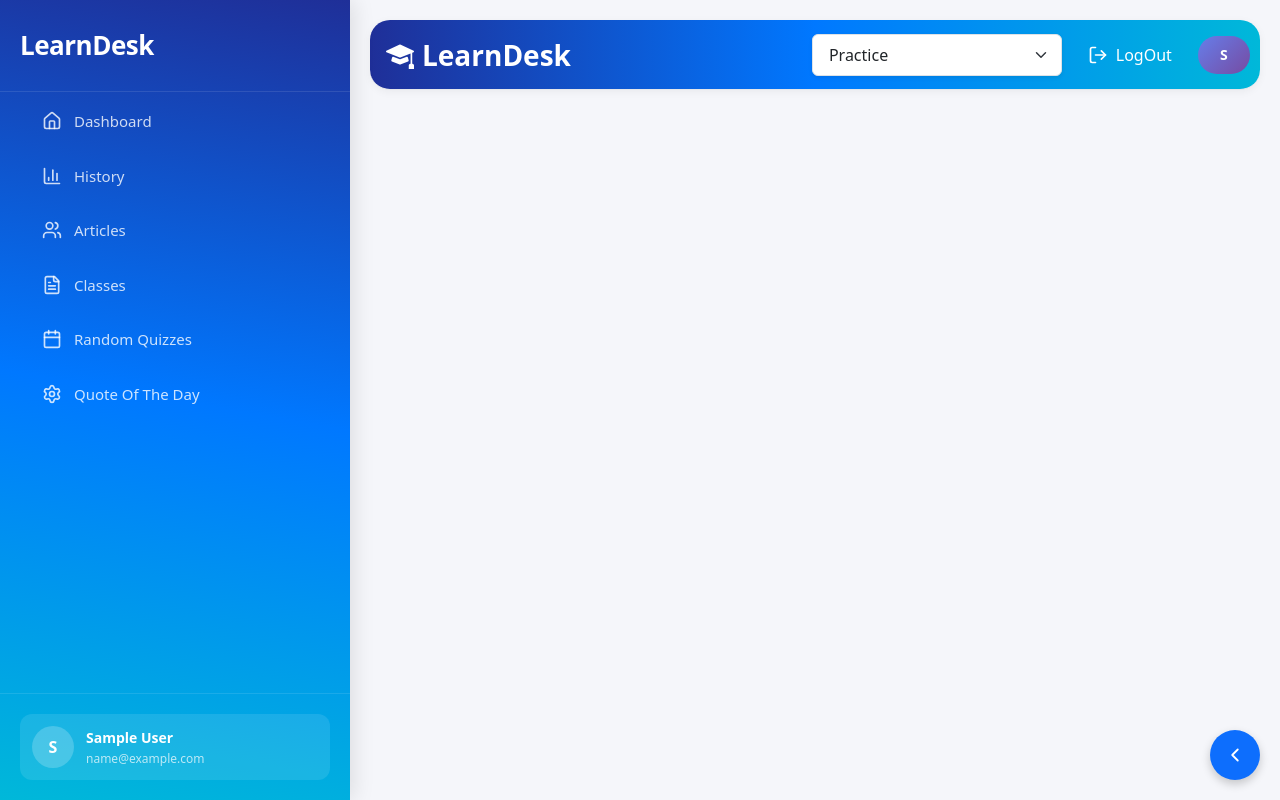
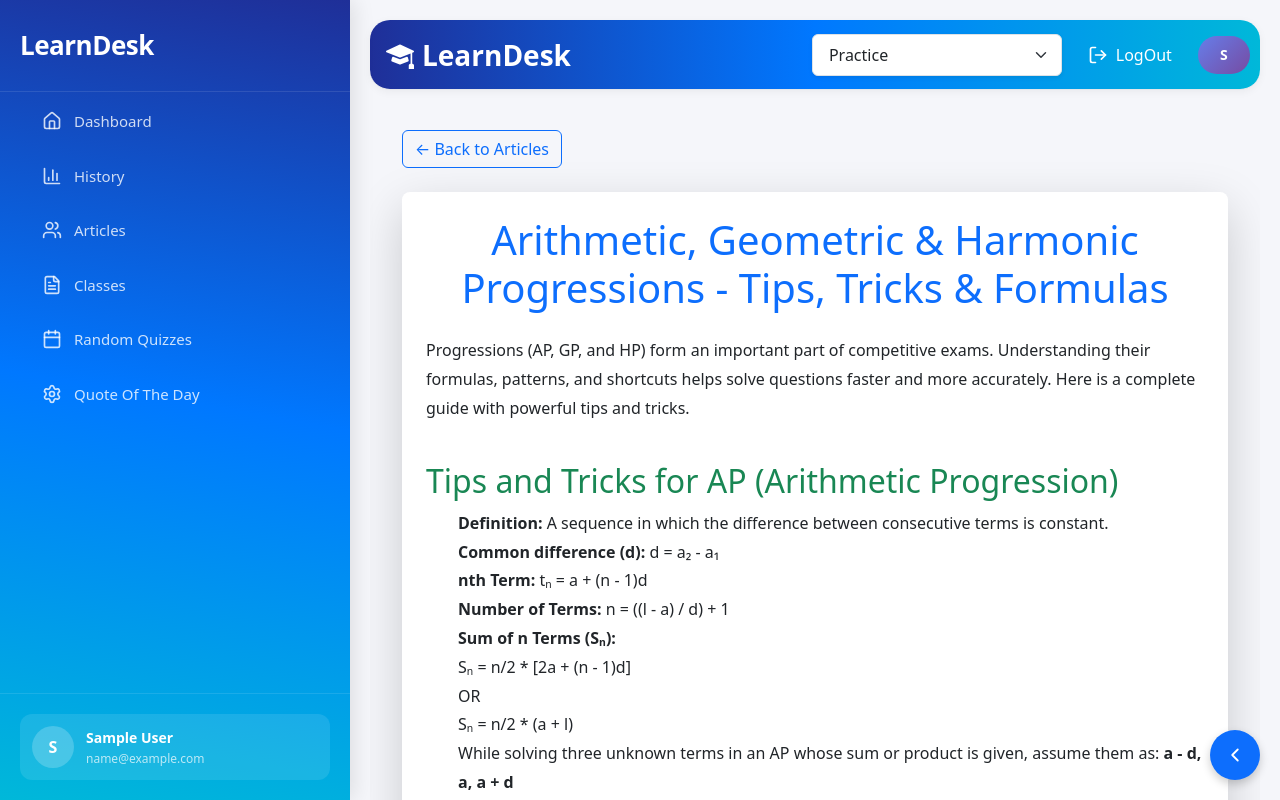
Before and after one commit to AjayJoshi99/LearnDesk, a React (Create React App) app in the folder learndesk/: page /user/articles/math-progressions in a window 1280 px wide. Built offline with nearby package versions, Linux system fonts and the light colour scheme; sample sign-in values are in the browser's storage.

Commit message:
Created article on AP-GP

```diff
--- a/learndesk/src/componets/Articles.js
+++ b/learndesk/src/componets/Articles.js
@@ -22,6 +22,7 @@ const Articles = () => {
     { id: 14, name: "Calendar Tricks", path: "/user/articles/calendar-tricks" },
     { id: 15, name: "Problems on Trains", path: "/user/articles/problems-on-trains" },
     { id: 16, name: "Seating Arrangements", path: "/user/articles/seating-arrangements" },
+    { id: 17, name: "Arithmetic, Geometric & Harmonic Progressions", path: "/user/articles/math-progressions" },
   ];
 
   return (
--- /dev/null
+++ b/learndesk/src/componets/Articless/MathProgressionsArticle.js
@@ -0,0 +1,139 @@
+import React from "react";
+import { useNavigate } from "react-router-dom";
+import "bootstrap/dist/css/bootstrap.min.css";
+
+const MathProgressionsArticle = () => {
+  const navigate = useNavigate();
+
+  return (
+    <div className="container" style={{ lineHeight: "1.8" }}>
+      <button
+        className="btn btn-outline-primary mb-4"
+        onClick={() => navigate("/user/articles")}
+      >
+        ← Back to Articles
+      </button>
+
+      <div className="card shadow-lg border-0 p-4 rounded-3">
+        <h1 className="text-center text-primary mb-4">
+          Arithmetic, Geometric & Harmonic Progressions - Tips, Tricks & Formulas
+        </h1>
+
+        <p>
+          Progressions (AP, GP, and HP) form an important part of competitive exams.
+          Understanding their formulas, patterns, and shortcuts helps solve questions faster
+          and more accurately. Here is a complete guide with powerful tips and tricks.
+        </p>
+
+        <h2 className="text-success mt-4">Tips and Tricks for AP (Arithmetic Progression)</h2>
+
+        <ul>
+          <li>
+            <b>Definition:</b> A sequence in which the difference between consecutive terms is constant.
+          </li>
+          <li>
+            <b>Common difference (d):</b> d = a₂ - a₁
+          </li>
+          <li>
+            <b>nth Term:</b> tₙ = a + (n - 1)d
+          </li>
+          <li>
+            <b>Number of Terms:</b> n = ((l - a) / d) + 1
+          </li>
+          <li>
+            <b>Sum of n Terms (Sₙ):</b>
+            <br />Sₙ = n/2 * [2a + (n - 1)d]
+            <br />OR
+            <br />Sₙ = n/2 * (a + l)
+          </li>
+          <li>
+            While solving three unknown terms in an AP whose sum or product is given, assume them as:
+            <b> a - d, a, a + d </b>
+          </li>
+          <li>
+            For four unknown terms in AP whose sum or product is given, assume:
+            <b> a - 3d, a - d, a + d, a + 3d </b>
+          </li>
+          <li>
+            If the problem says numbers are in AP, convert conditions into equations using the nth term formula.
+          </li>
+        </ul>
+
+        <h2 className="text-success mt-4">Tips and Tricks for GP (Geometric Progression)</h2>
+
+        <ul>
+          <li>
+            <b>Definition:</b> A sequence in which every term after the first is multiplied by a constant ratio.
+          </li>
+          <li>
+            <b>Common Ratio (r):</b> r = a₂ / a₁
+          </li>
+          <li>
+            <b>nth Term:</b> aₙ = a * r<sup>n-1</sup>
+          </li>
+          <li>
+            <b>Sum of first n terms (Sₙ) when r &gt; 1:</b>
+            Sₙ = a * (rⁿ - 1) / (r - 1)
+          </li>
+          <li>
+            <b>Sum of first n terms (Sₙ) when r &lt; 1:</b>
+            Sₙ = a * (1 - rⁿ) / (1 - r)
+          </li>
+          <li>
+            <b>Infinite GP Sum (|r| &lt; 1):</b>
+            S∞ = a / (1 - r)
+          </li>
+          <li>
+            While solving three unknown terms in a GP whose sum or product is given, assume:
+            <b> a/r, a, a·r </b>
+          </li>
+          <li>
+            If ratio is not obvious, divide terms to identify r.
+          </li>
+        </ul>
+        <h2 className="text-success mt-4">Tips and Tricks for HP (Harmonic Progression)</h2>
+
+        <ul>
+          <li>
+            <b>Definition:</b> A sequence is an HP if its reciprocals form an AP.
+          </li>
+          <li>
+            <b>nth Term of HP:</b>
+            tₙ = 1 / (a + (n - 1)d)
+          </li>
+          <li>
+            <b>Harmonic Mean (HM) of a and b:</b>
+            HM = 2ab / (a + b)
+          </li>
+          <li>
+            To solve HP problems, always convert them into AP using reciprocals.
+          </li>
+          <li>
+            Use AP formulas after conversion, then take reciprocals again if needed.
+          </li>
+        </ul>
+
+        <div className="alert alert-info mt-4">
+          <strong>Pro Tip:</strong>
+          Always remember the patterns:
+          <br />AP → constant difference
+          <br />GP → constant ratio
+          <br />HP → reciprocal of AP
+        </div>
+
+        <div className="alert alert-warning mt-3">
+          <strong>Exam Tip:</strong>
+          When terms are unknown, assume them symmetrically (a-d, a, a+d) for AP and (a/r, a, ar) for GP.
+          This reduces equations and saves time in competitive exams.
+        </div>
+
+        <p className="mt-4 text-muted">
+          With regular practice of formulas and shortcut patterns, you can easily solve
+          AP, GP, and HP questions quickly and accurately.
+        </p>
+      </div>
+    </div>
+  );
+};
+
+export default MathProgressionsArticle;
--- a/learndesk/src/routes/ArticleRoutes.js
+++ b/learndesk/src/routes/ArticleRoutes.js
@@ -16,6 +16,7 @@ import PermutationsCombinations from "../componets/Articless/PermutationsCombina
 import CalendarTricks from "../componets/Articless/CalendarTricks";
 import ProblemsOnTrains from "../componets/Articless/ProblemsOnTrains";
 import SeatingArrangements from "../componets/Articless/SeatingArrangements";
+import MathProgressionsArticle from "../componets/Articless/MathProgressionsArticle";
 
 export const ArticleRoutes = () => {
   return (
@@ -37,6 +38,7 @@ export const ArticleRoutes = () => {
       <Route path="articles/calendar-tricks" element={<CalendarTricks />} />
       <Route path="articles/problems-on-trains" element={<ProblemsOnTrains />} />
       <Route path="articles/seating-arrangements" element={<SeatingArrangements />} />
+      <Route path="articles/math-progressions" element={<MathProgressionsArticle />} />
     </>
   );
 };
```
